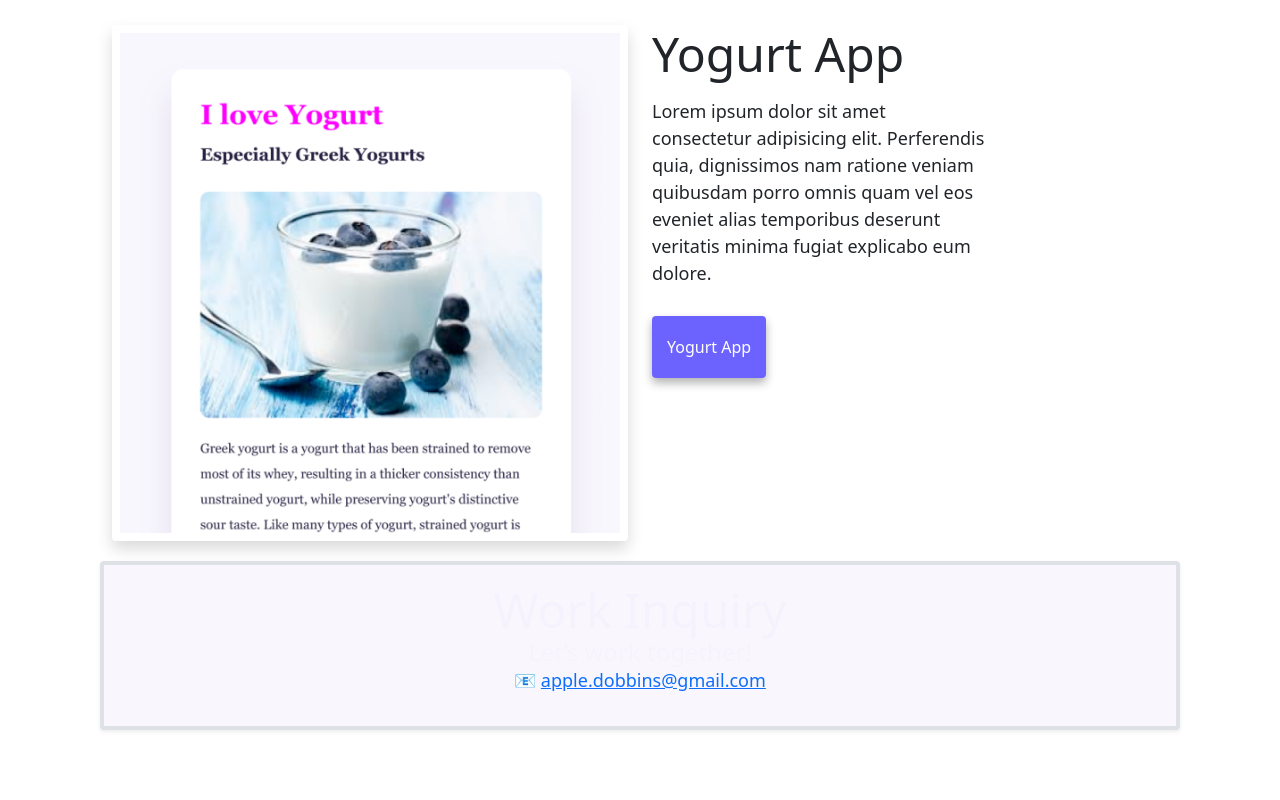
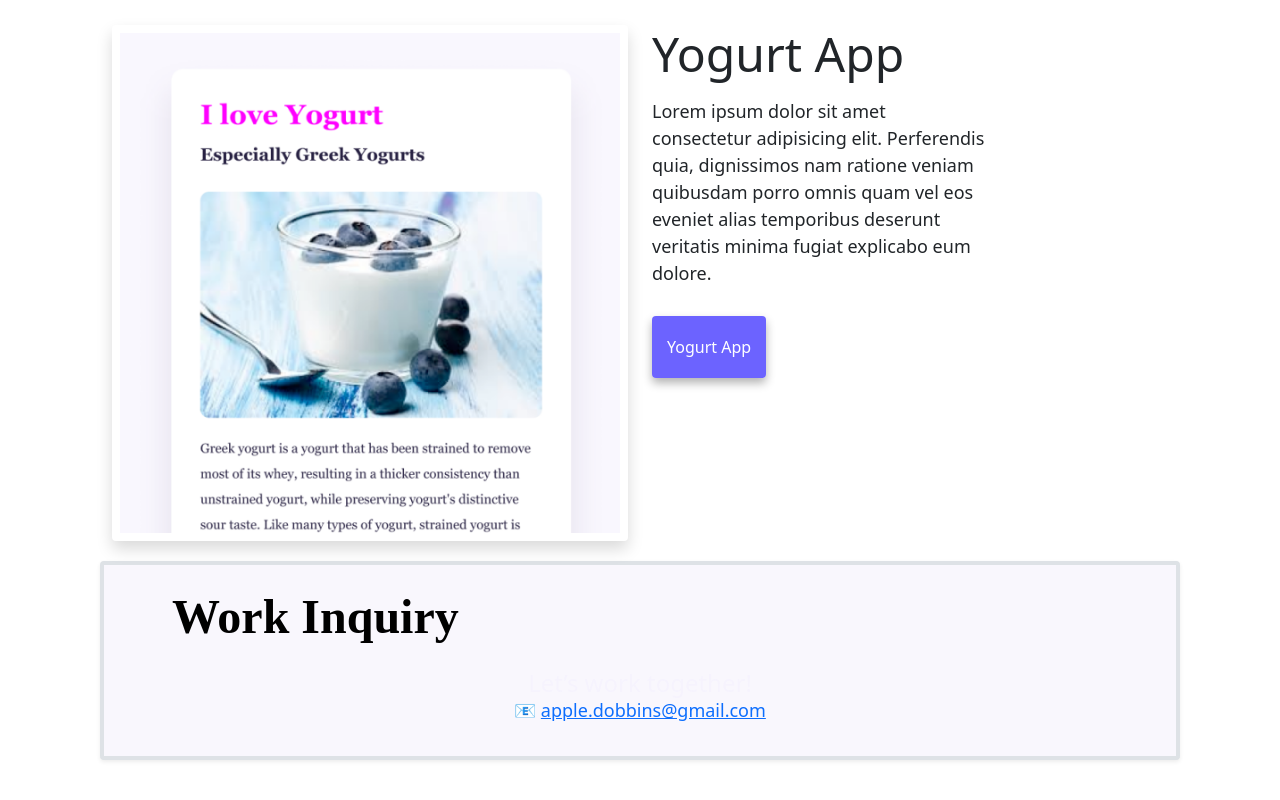
Before and after one commit to AppolloniaK/appollonia-khan-portfolio, a plain HTML site: page index.html in a window 1280 px wide. Shown: the part 1599-2399 px from the top of the page. Drawn offline with nearby package versions, Linux system fonts and the light colour scheme.

Commit message:
added css

```diff
--- a/index.html
+++ b/index.html
@@ -119,7 +119,7 @@
       </div>
     </div>
     <footer class="shadow-sm p-3 mb-5 border border-4 rounded">
-      <h2>Work Inquiry</h2>
+      <p class="work-inquiry">Work Inquiry</p>
       <h3>Let’s work  together!</h3>
       <p>📧 <a href="mailto:apple.dobbins@gmail.com">apple.dobbins@gmail.com</a></p>
     </footer>
--- a/style.css
+++ b/style.css
@@ -120,7 +120,9 @@
     text-align: left;
     color:black;
     font-weight: bold;
-    size: 48px;
+    font-family: "playfair display";
+    font-size: 48px;
+    margin-left: 5%;
   }
 
   @media (max-width: 768px) {
```
